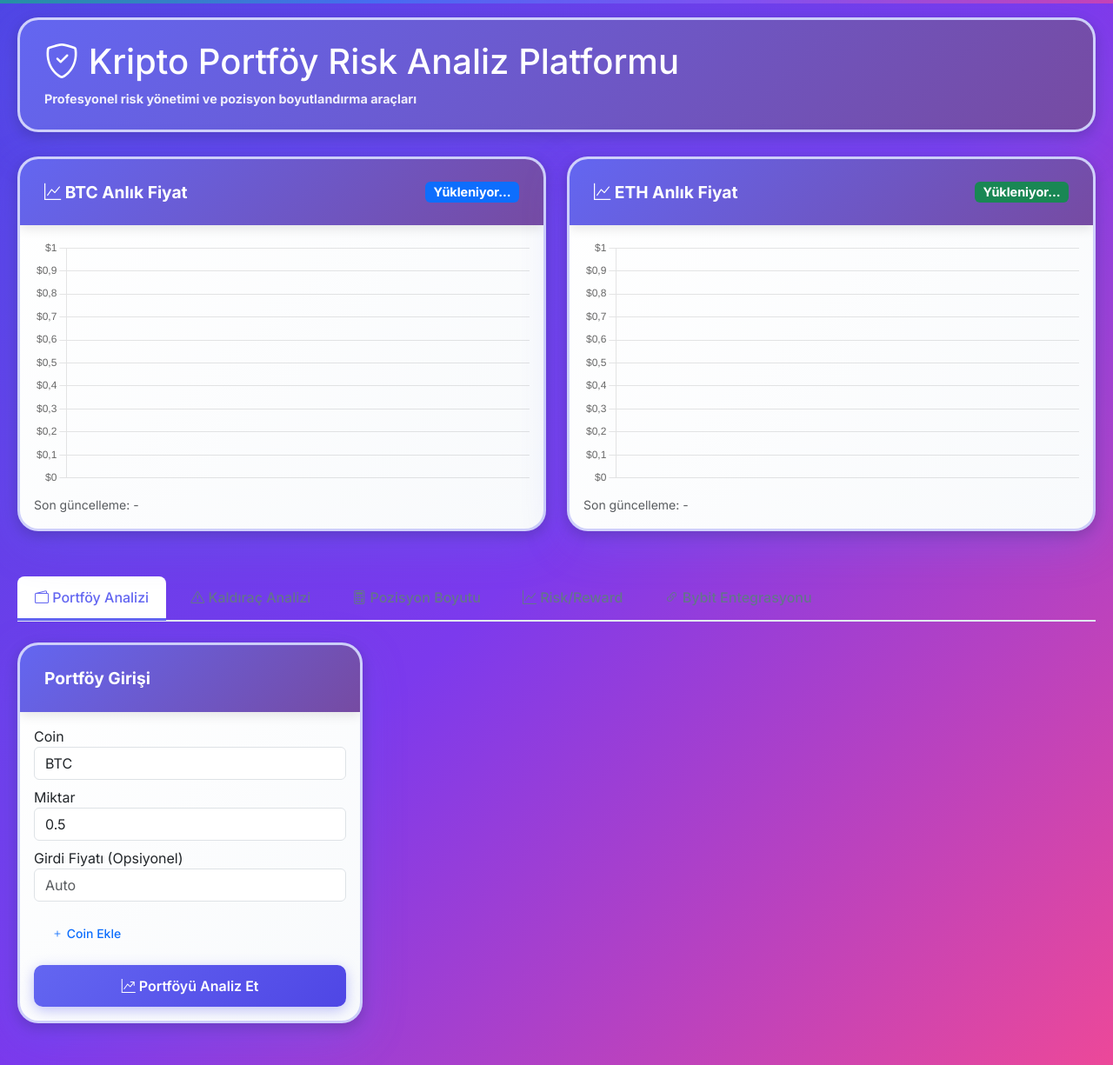
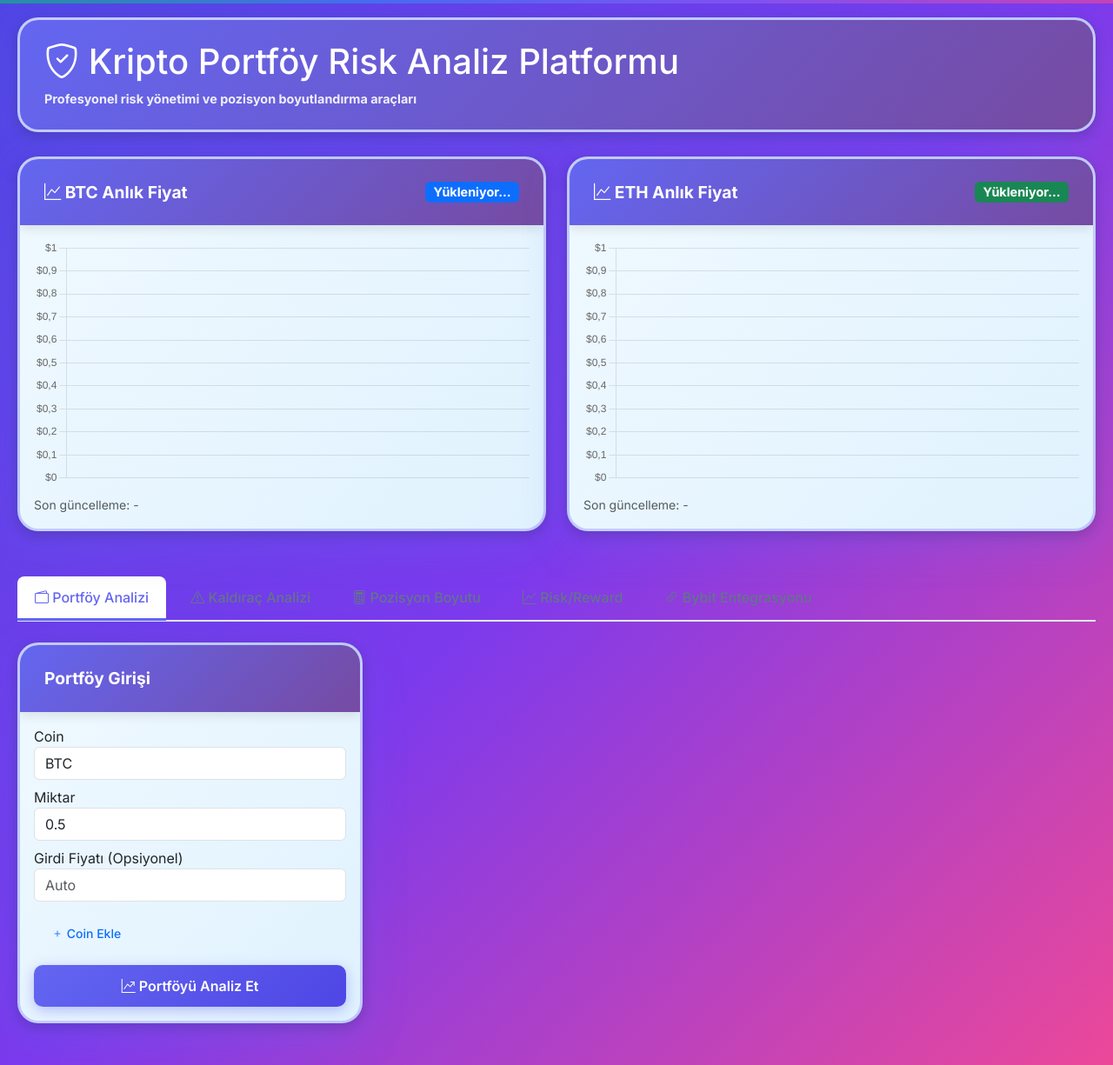
Before and after one commit to CodeCrafted0/kripto-portfolio-risk, a Flask app: page / in a window 1280 px wide. Shown: the whole page at 87% size. Run offline with Flask 3, Linux system fonts and the light colour scheme; data that the repository does not hold is empty.

Commit message:
test: Change card background to light blue for visibility test

```diff
--- a/Desktop/bybit kripto proje/static/styles.css
+++ b/Desktop/bybit kripto proje/static/styles.css
@@ -63,7 +63,7 @@ body::before {
     border-radius: 24px !important; /* Çok yuvarlak */
     box-shadow: 0 15px 50px rgba(99, 102, 241, 0.3), 0 5px 15px rgba(0, 0, 0, 0.2) !important; /* ÇOK BELİRGİN GÖLGE + GLOW */
     margin-bottom: 28px !important;
-    background: linear-gradient(135deg, #ffffff 0%, #f8fafc 100%) !important; /* Gradient background */
+    background: linear-gradient(135deg, #f0f9ff 0%, #e0f2fe 100%) !important; /* AÇIK MAVİ - TEST İÇİN */
     transition: all 0.4s cubic-bezier(0.68, -0.55, 0.265, 1.55) !important;
     overflow: hidden;
     position: relative;
--- a/Desktop/bybit kripto proje/templates/index.html
+++ b/Desktop/bybit kripto proje/templates/index.html
@@ -6,7 +6,7 @@
     <title>🔐 Kripto Portföy Risk Analiz Platformu</title>
     <link href="https://cdn.jsdelivr.net/npm/bootstrap@5.3.0/dist/css/bootstrap.min.css" rel="stylesheet">
     <link rel="stylesheet" href="https://cdn.jsdelivr.net/npm/bootstrap-icons@1.11.0/font/bootstrap-icons.css">
-    <link rel="stylesheet" href="{{ url_for('static', filename='styles.css') }}?v=3.0">
+    <link rel="stylesheet" href="{{ url_for('static', filename='styles.css') }}?v=4.0">
     <link rel="preconnect" href="https://fonts.googleapis.com">
     <link rel="preconnect" href="https://fonts.gstatic.com" crossorigin>
     <link href="https://fonts.googleapis.com/css2?family=Inter:wght@400;500;600;700&display=swap" rel="stylesheet">
```
